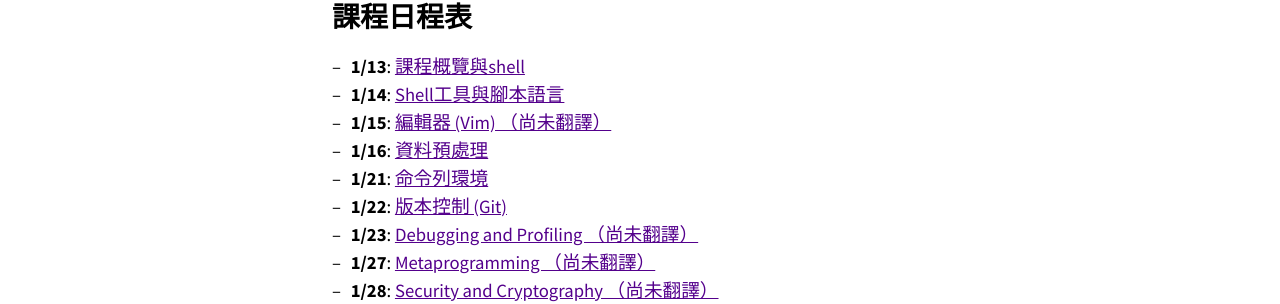
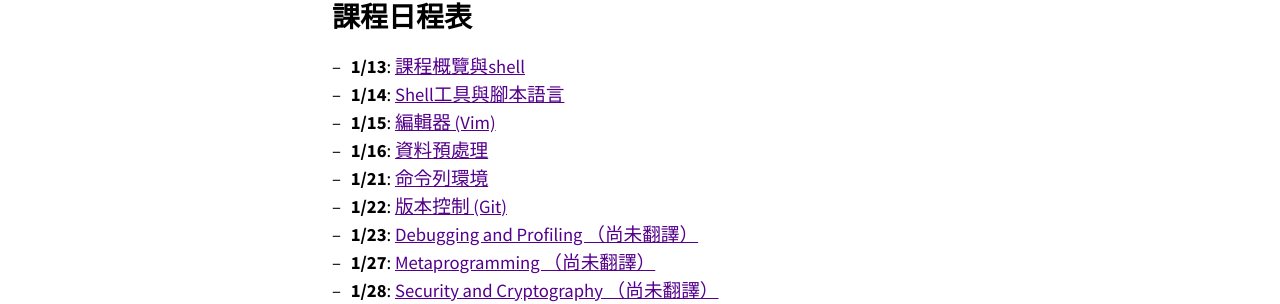
Before and after one commit to missing-semester-zh-Hant/missing-semester-zh-Hant.github.io, a Jekyll site: the page built from index.md, in a window 1280 px wide. Shown: the part 476-780 px from the top of the page. Built offline with Jekyll 4.4.1, drawn with Linux system fonts in a browser that asks for light colours.

Commit message:
Translation finished.

```diff
--- a/_2020/editors.md
+++ b/_2020/editors.md
@@ -1,6 +1,6 @@
 ---
 layout: lecture
-title: "編輯器 (Vim) （尚未翻譯）"
+title: "編輯器 (Vim)"
 date: 2019-01-15
 ready: true
 video:
```
